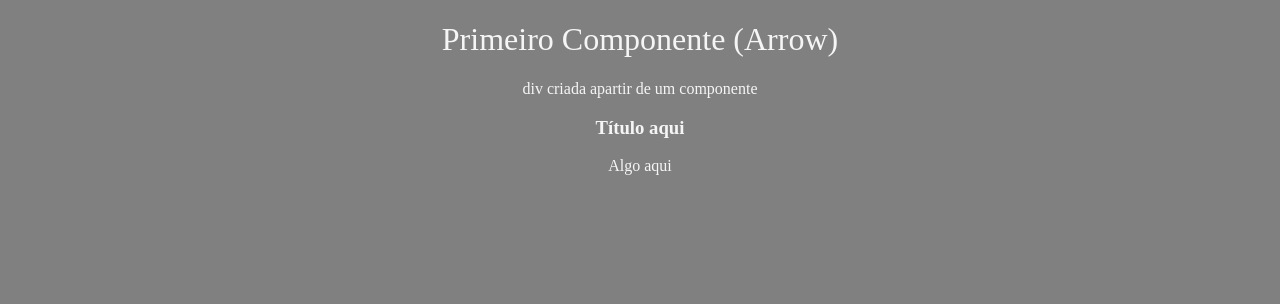
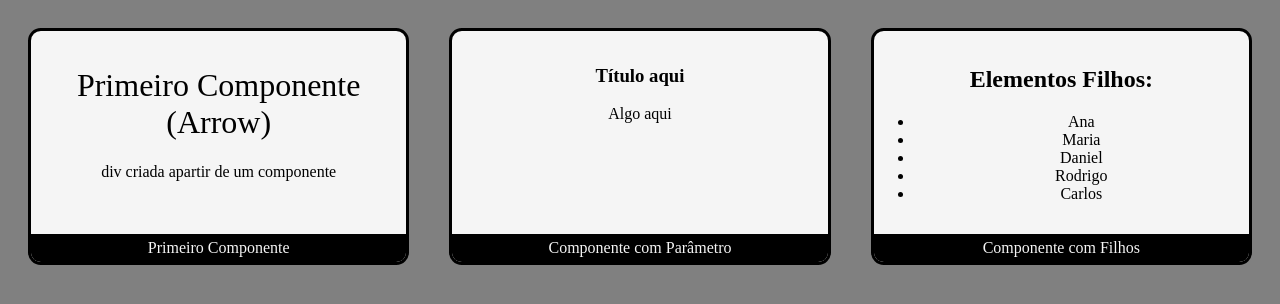
Before and after one commit to FabricioLinhares/aprendendo-react, a React (Create React App) app: page / in a window 1280 px wide. Shown: the top 304 px of the page. Built offline with nearby package versions, Linux system fonts and the light colour scheme.

Commit message:
Card e elementos filhos

```diff
--- /dev/null
+++ b/src/App.css
@@ -0,0 +1,4 @@
+.App {
+    display: flex;
+    flex-wrap: wrap;
+}
--- /dev/null
+++ b/src/App.jsx
@@ -0,0 +1,29 @@
+import './App.css'
+import React from 'react'
+
+import Primeiro from './components/Primeiro'
+import ComParametro from './components/ComParametro'
+import ComFilhos from './components/ComFilhos'
+import Card from './components/layout/Card'
+
+export default () =>
+    <div className="App">
+        <Card titulo="Primeiro Componente">
+            <Primeiro />
+        </Card>
+        <Card titulo="Componente com Parâmetro">
+            <ComParametro titulo="Título aqui"
+                subtitulo="Algo aqui" />
+        </Card>
+        <Card titulo="Componente com Filhos">
+            <ComFilhos>
+                <ul>
+                    <li>Ana</li>
+                    <li>Maria</li>
+                    <li>Daniel</li>
+                    <li>Rodrigo</li>
+                    <li>Carlos</li>
+                </ul>
+            </ComFilhos>
+        </Card>
+    </div>
--- /dev/null
+++ b/src/components/ComFilhos.jsx
@@ -0,0 +1,9 @@
+import React from 'react'
+
+export default ({children}) =>
+    <div>
+        <h2>Elementos Filhos:</h2>
+        <div>
+            {children}
+        </div>
+    </div>
--- /dev/null
+++ b/src/components/layout/Card.css
@@ -0,0 +1,24 @@
+.Card {
+    flex: 1;
+    margin: 20px;
+    border: 3px solid black;
+    border-radius: .8rem;
+    overflow: hidden;
+    background-color: whitesmoke;
+
+    display: flex;
+    flex-direction: column;
+    min-width: 300px;
+}
+
+.Card .Conteudo {
+    flex: 1;
+    color: black;
+    padding: 15px 0;
+}
+
+.Card .Footer {
+    background-color: black;
+    color: whitesmoke;
+    padding: 5px 0;
+}
--- /dev/null
+++ b/src/components/layout/Card.jsx
@@ -0,0 +1,13 @@
+import './Card.css'
+
+import React from 'react'
+
+export default props =>
+    <div className="Card">
+        <div className="Conteudo">
+            {props.children}
+        </div>
+        <div className="Footer">
+            {props.titulo}
+        </div>
+    </div>
--- a/src/index.css
+++ b/src/index.css
@@ -2,10 +2,12 @@ body {
     background: grey;
     color: whitesmoke;
 
+    font-size: 1rem;
+    font-weight: 200;
     font-family: 'Nunito';
     text-align: center;
 }
 
 h1 {
-    font-weight: 200;
+    font-weight: 300;
 }
--- a/src/index.js
+++ b/src/index.js
@@ -3,15 +3,9 @@ import './index.css'
 import React from 'react'
 import ReactDOM from 'react-dom'
 
-import Primeiro from './components/Primeiro'
-import ComParametro from './components/ComParametro'
+import App from './App'
 
 ReactDOM.render(
-    <div>
-        <Primeiro></Primeiro>
-        <ComParametro titulo="Título aqui"
-            subtitulo="Algo aqui" />
-    </div>
-    ,
+    <App />,
     document.getElementById('root')
 )
```
Also changed, not shown: 1 other file (tests, documents, lock files or other folders).
